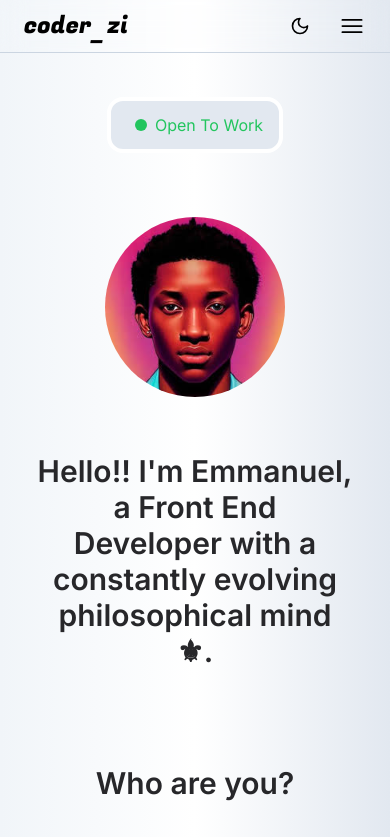
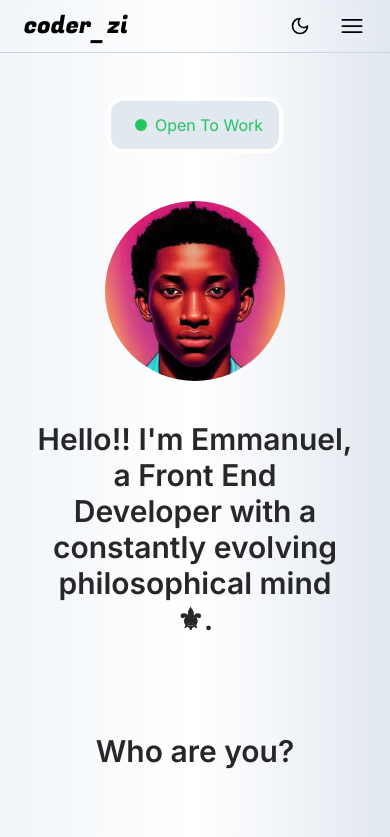
Before and after one commit to EmmanuelOta/coder_zi, a Next.js app: page / in a window 390 px wide. Shown: the top 837 px of the page. Built offline with nearby package versions, Linux system fonts and the light colour scheme.

Commit message:
Adding about section-1

```diff
--- a/app/(site)/page.js
+++ b/app/(site)/page.js
@@ -17,7 +17,7 @@ export default function Home() {
 					src="/images/coder_zi.png"
 					width={180}
 					height={180}
-					className="rounded-full my-10"
+					className="rounded-full my-6 lg:my-10"
 					alt="coder_zi"
 				/>
 				<div className="w-[90%] lg:w-[60%] my-4" data-aos="fade-right">
```
